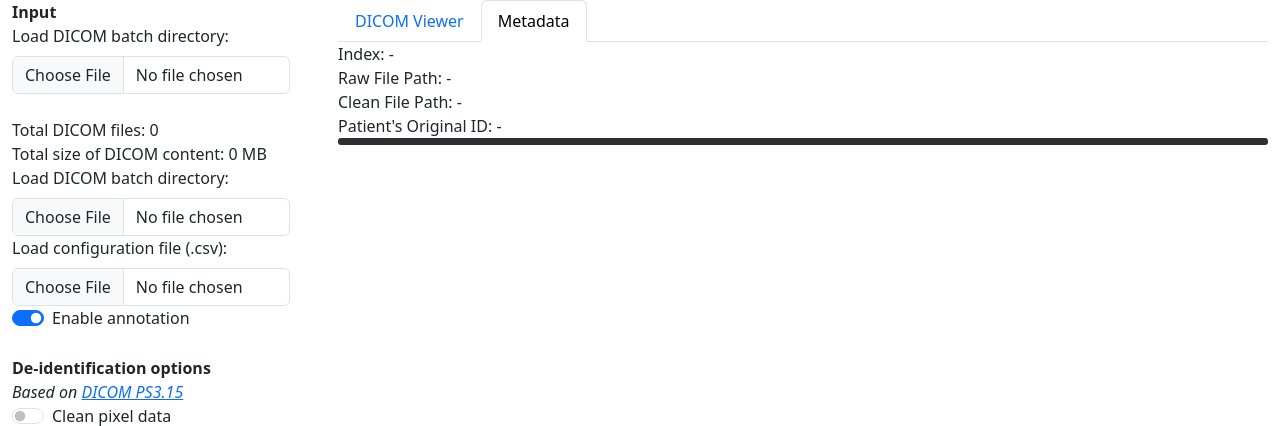
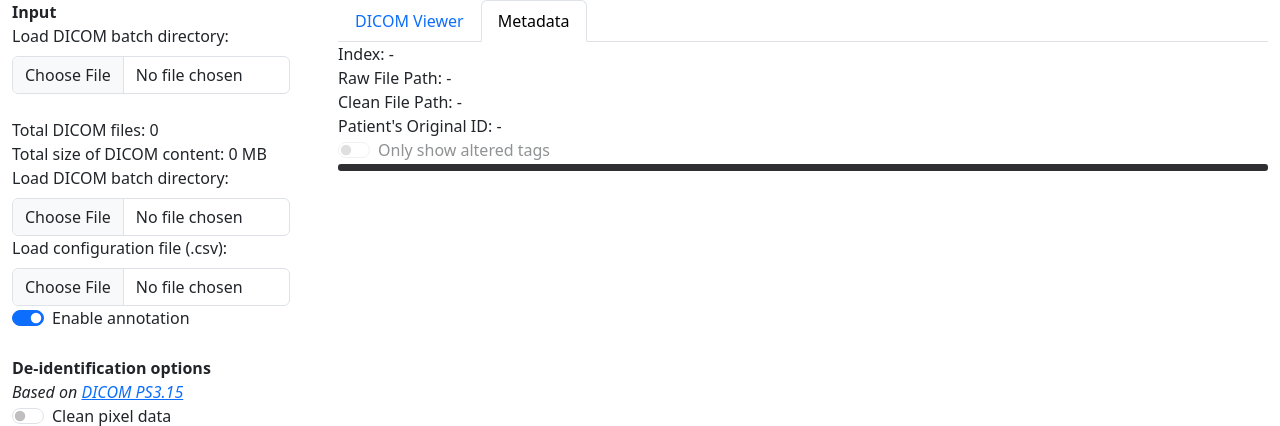
Before and after one commit to valab-certh/meddisc, a FastAPI app: page / in a window 1280 px wide, after a click on "Metadata". Shown: the top 426 px of the page. Run offline with FastAPI, Linux system fonts and the light colour scheme; parts of the project's set-up code (start-up, migrations or seed data) failed here and were passed over.

Commit message:
Add altered tags slider

```diff
--- a/python/templates/index.html
+++ b/python/templates/index.html
@@ -300,6 +300,15 @@
                                 <br>
                                 Patient's Original ID: -
                             </div>
+                            <div class="form-check form-switch">
+                                <input class="form-check-input"
+                                       type="checkbox"
+                                       role="switch"
+                                       id="ToggleDiff0"
+                                       oninput="ShowDiffTable(this.checked)"
+                                       disabled>
+                                <label class="form-check-label" for="flexSwitchCheckDefault">Only show altered tags</label>
+                            </div>
                             <div id="MetadataTable" class="metadata-table"></div>
                         </div>
                     </div>
```
